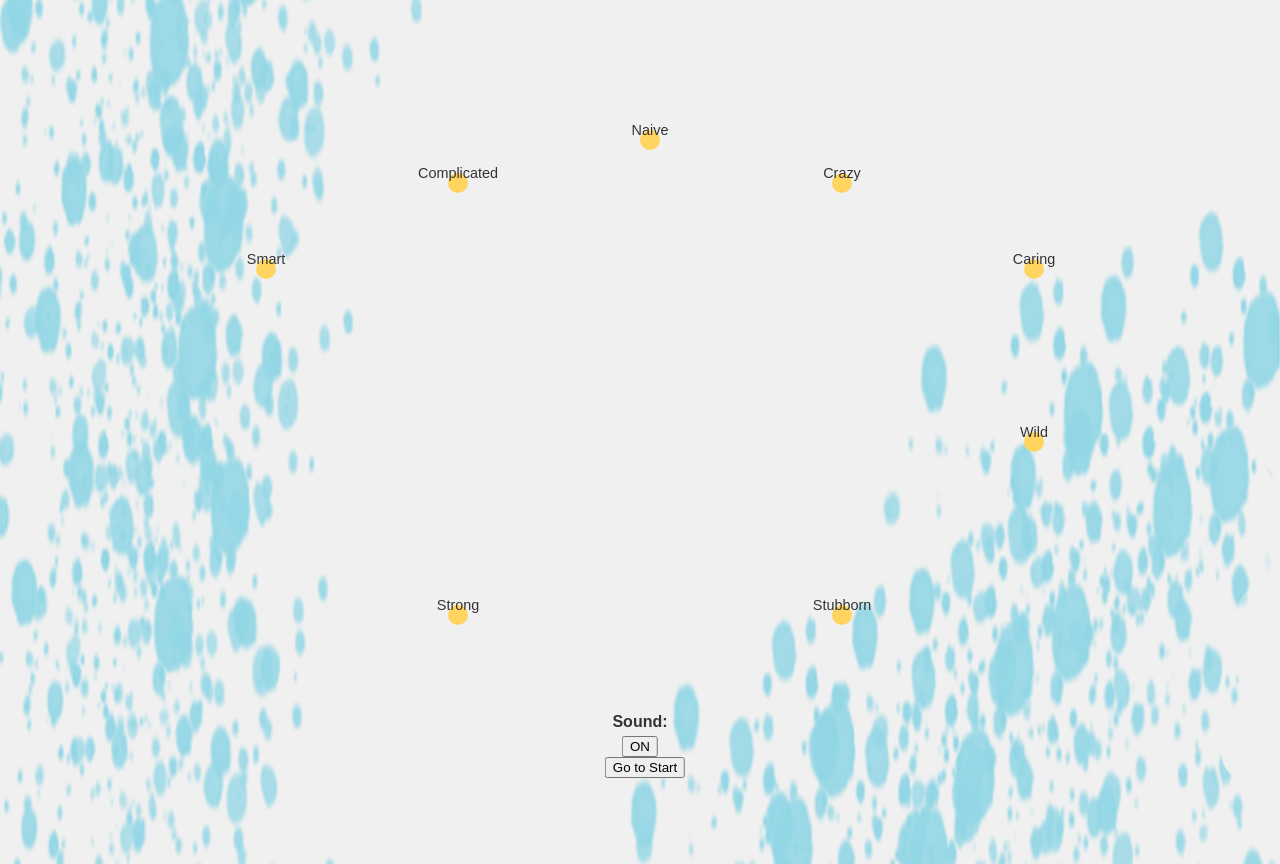
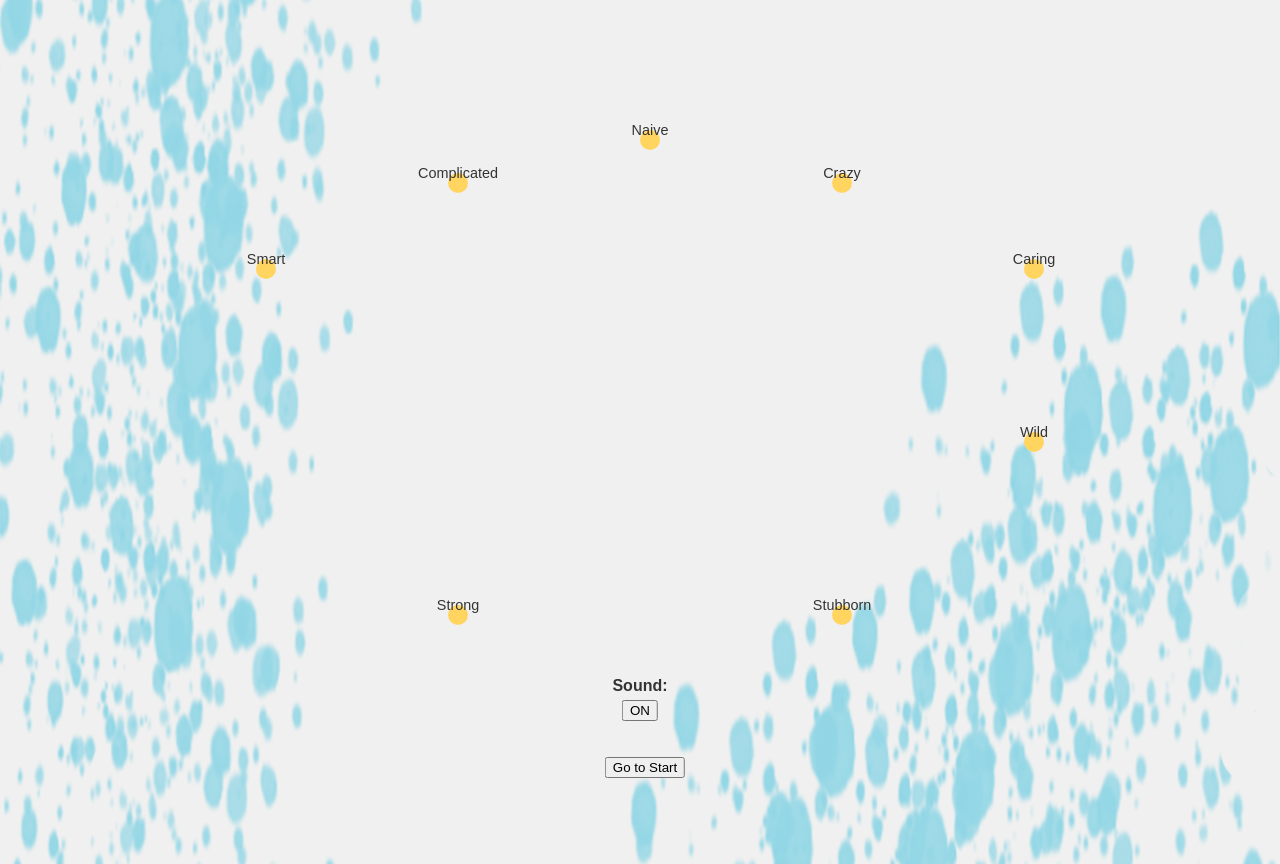
Before and after one commit to mxrwho/identitour, a plain HTML site: page index.html in a window 1280 px wide. Both pictures are taken after a click on the button "Start the Walk". Drawn offline with Linux system fonts and the light colour scheme.

Commit message:
Update index.html

```diff
--- a/index.html
+++ b/index.html
@@ -125,7 +125,7 @@
 
   <div class="control-pair" style="display: flex; flex-direction: column; align-items: center;">
     <label for="soundButton" style="margin-bottom: 0.3em; font-weight: bold;">Sound:</label>
-    <button id="soundButton">ON</button>
+    <button id="soundButton">ON</button><br><br>
     <button id="backButton" style="margin-left: 10px;">Go to Start</button>
 
     <canvas id="lines" style="position:absolute; top:0; left:0; z-index:-1; pointer-events: none;"></canvas>
```
